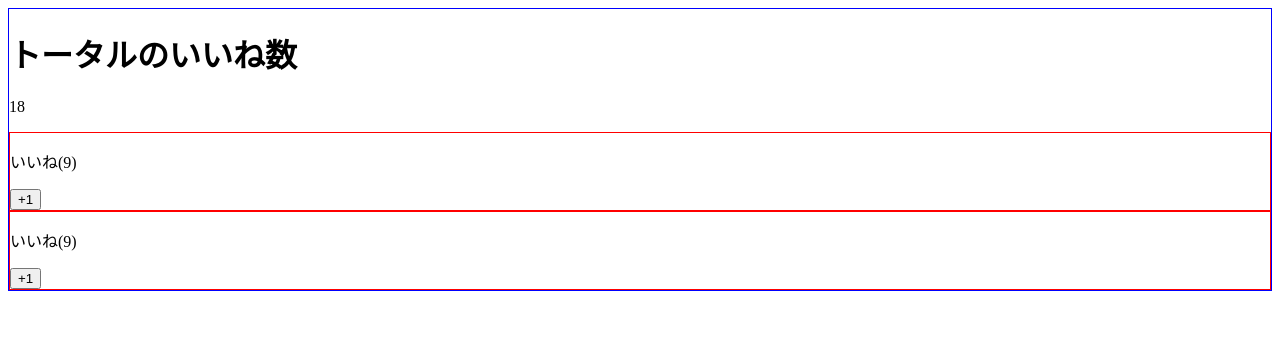
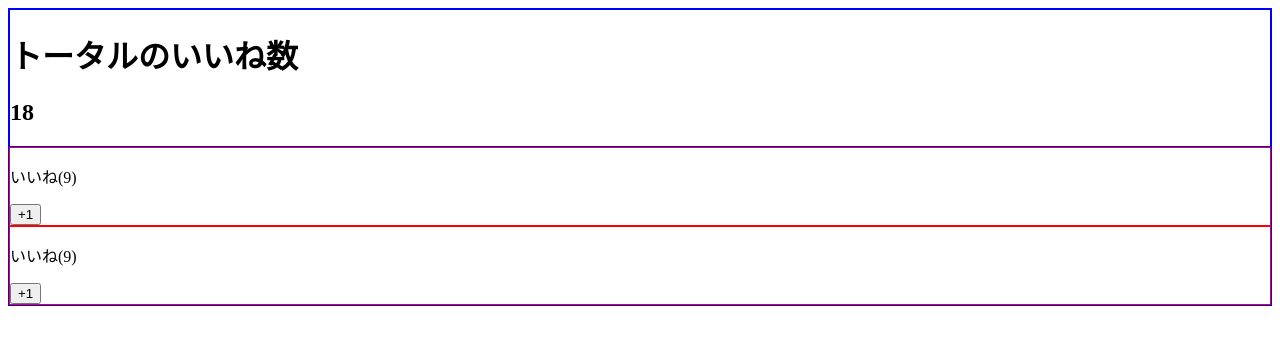
Before and after one commit to Taka2401/Vue.js, a Vue app in the folder udemy-vue.js/: page / in a window 1280 px wide. Shown: the top 344 px of the page. Built offline with nearby package versions, Linux system fonts and the light colour scheme.

Commit message:
add: slot

```diff
--- a/udemy-vue.js/src/App.vue
+++ b/udemy-vue.js/src/App.vue
@@ -1,7 +1,9 @@
 <template>
   <div>
-    <LikeHeader></LikeHeader>
-    <p>{{ number }}</p>
+    <LikeHeader>
+      <h1>トータルのいいね数</h1>
+      <h2>{{ number }}</h2>
+    </LikeHeader>
     <LikeNumber :total-number="number" @my-click="incrementNumber"></LikeNumber>
     <LikeNumber :total-number="number"></LikeNumber>
   </div>
--- a/udemy-vue.js/src/components/LikeHeader.vue
+++ b/udemy-vue.js/src/components/LikeHeader.vue
@@ -1,3 +1,11 @@
 <template>
-  <h1>トータルのいいね数</h1>
+  <div>
+    <slot></slot>
+  </div>
 </template>
+
+<script>
+export default {
+  props: ["headerText"]
+}
+</script>
```
